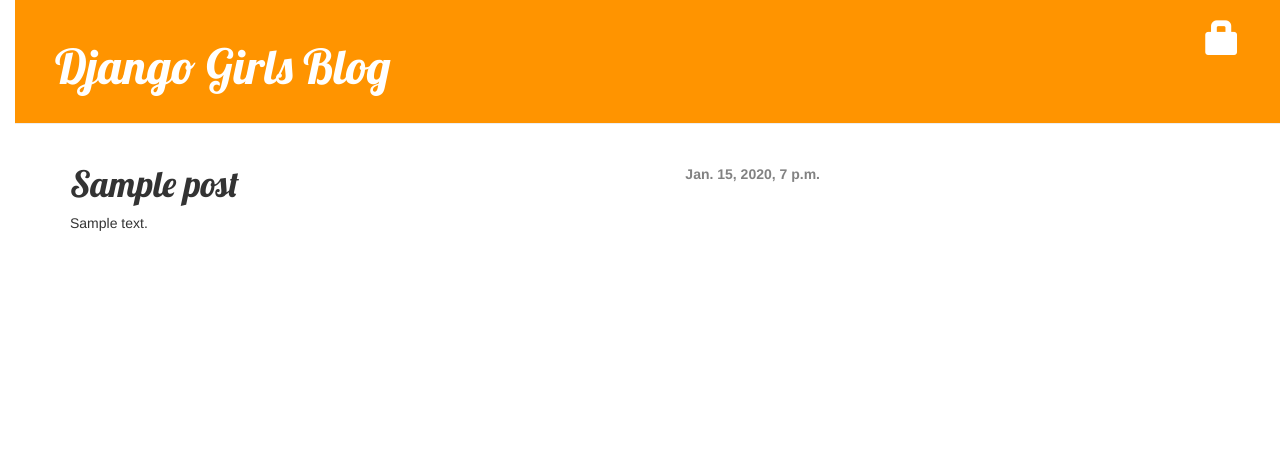
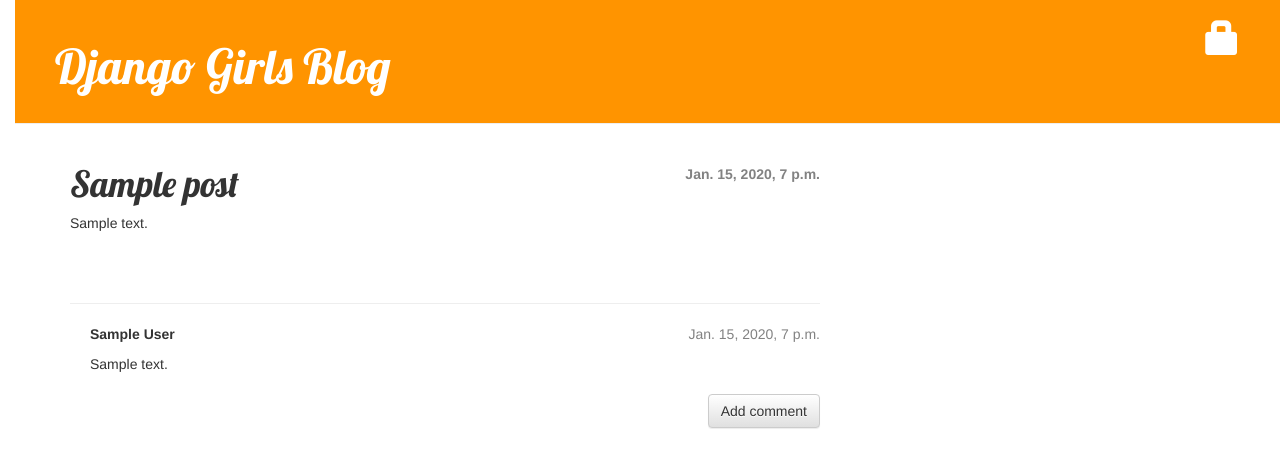
Before and after one commit to SausageMania/my-first-blog, a Django app: page /post/1/ in a window 1280 px wide. Shown: the top 468 px of the page. Run offline with Django 3.2, Linux system fonts and the light colour scheme; tables that the repository leaves empty hold one stand-in row (values such as "Sample post"); some libraries are stand-ins or nearby versions.

Commit message:
make Comments for Django extend tutorial

```diff
--- a/blog/admin.py
+++ b/blog/admin.py
@@ -1,6 +1,7 @@
 from django.contrib import admin
-from .models import Post
+from .models import Post, Comment
 
 admin.site.register(Post)
+admin.site.register(Comment)
 
 # Register your models here.
--- a/blog/models.py
+++ b/blog/models.py
@@ -19,6 +19,20 @@
     def __str__(self):
         return self.title
 
-    def publish(self):
-        self.published_date = timezone.now()
+    def approved_comments(self):
+        return self.comments.filter(approved_comment=True)
+
+
+class Comment(models.Model):
+    post = models.ForeignKey('blog.Post', on_delete=models.CASCADE, related_name='comments')
+    author = models.CharField(max_length=200)
+    text = models.TextField()
+    created_date = models.DateTimeField(default=timezone.now)
+    approved_comment = models.BooleanField(default=False)
+
+    def approve(self):
+        self.approved_comment = True
         self.save()
+
+    def __str__(self):
+        return self.text
--- a/blog/static/css/blog.css
+++ b/blog/static/css/blog.css
@@ -57,3 +57,7 @@
 .post h1 a, .post h1 a:visited{
     color:#000000;
 }
+
+.comment{
+    margin: 20px 0px 20px 20px;
+}
--- a/blog/templates/blog/post_detail.html
+++ b/blog/templates/blog/post_detail.html
@@ -22,4 +22,24 @@
     </div>
 
 
+
+    <hr>
+    {% for comment in post.comments.all %}
+        {% if user.is_authenticated or comment.approved_comment %}
+            <div class="comment">
+                <div class="date">{{ comment.created_date }}
+                {% if not comment.approved_comment %}
+                    <a class="btn btn-default" href="{% url 'comment_remove' pk=comment.pk %}"><span class="glyphicon glyphicon-remove"></span></a>
+                    <a class="btn btn-default" href="{% url 'comment_approve' pk=comment.pk %}"><span class="glyphicon glyphicon-ok"></span></a>
+                {% endif %}
+                </div>
+                <strong>{{ comment.author }}</strong>
+                <p>{{ comment.text|linebreaks }}</p>
+            </div>
+        {% endif %}
+    {% empty %}
+        <p>No comments here yet :(</p>
+    {% endfor %}
+
+    <a class="btn btn-default" href="{% url 'add_comment_to_post' pk=post.pk %}">Add comment</a>
 {% endblock %}
--- a/blog/templates/blog/post_list.html
+++ b/blog/templates/blog/post_list.html
@@ -8,6 +8,7 @@
             </b></div>
             <h1><a href="{% url 'post_detail' pk=post.pk %}">{{ post.title }}</a></h1>
             <p>{{ post.text|linebreaksbr }}</p>
+            <a href="{% url 'post_detail' pk=post.pk %}">Comments : {{ post.approved_comments.count }}</a>
         </div>
     {% endfor %}
 {% endblock %}
--- a/blog/urls.py
+++ b/blog/urls.py
@@ -10,4 +10,7 @@
     path('draft/', views.post_draft_list, name='post_draft_list'),
     re_path(r'^post/(?P<pk>\d+)/publish/$', views.post_publish, name='post_publish'),
     re_path(r'^post/(?P<pk>\d+)/remove/$', views.post_remove, name='post_remove'),
+    re_path(r'^post/(?P<pk>\d+)/comment/$', views.add_comment_to_post, name='add_comment_to_post'),
+    re_path(r'^comment/(?P<pk>\d+)/approve/$', views.comment_approve, name='comment_approve'),
+    re_path(r'^comment/(?P<pk>\d+)/remove/$', views.comment_remove, name='comment_remove'),
 ]
--- a/blog/views.py
+++ b/blog/views.py
@@ -1,8 +1,8 @@
 from django.shortcuts import redirect
 from django.shortcuts import render, get_object_or_404
 from django.utils import timezone
-from .models import Post
-from .forms import PostForm
+from .models import Post, Comment
+from .forms import PostForm, CommentForm
 from django.contrib.auth.decorators import login_required
 
 
@@ -64,4 +64,33 @@
     post.delete()
     return redirect('post_list')
 
+
+@login_required
+def add_comment_to_post(request,pk):
+    post = get_object_or_404(Post, pk=pk)
+    if request.method == "POST":
+        form = CommentForm(request.POST)
+        if form.is_valid():
+            comment = form.save(commit=False)
+            comment.post = post
+            comment.save()
+            return redirect('post_detail', pk=post.pk)
+    else:
+        form = CommentForm()
+    return render(request, 'blog/add_comment_to_post.html', {'form': form})
+
+
+@login_required
+def comment_approve(request,pk):
+    comment = get_object_or_404(Comment,pk=pk)
+    comment.approve()
+    return redirect('post_detail', pk=comment.post.pk)
+
+
+@login_required
+def comment_remove(request,ok):
+    comment = get_object_or_404(Comment,pk=pk)
+    comment.delete()
+    return redirect('post_detail', pk=comment.post.ok)
+
 # Create your views here.
```
Also changed, not shown: blog/forms.py (+7 -1 lines), blog/templates/blog/add_comment_to_post.html (added, +9 -0 lines), blog/migrations/0002_comment.py (added).
